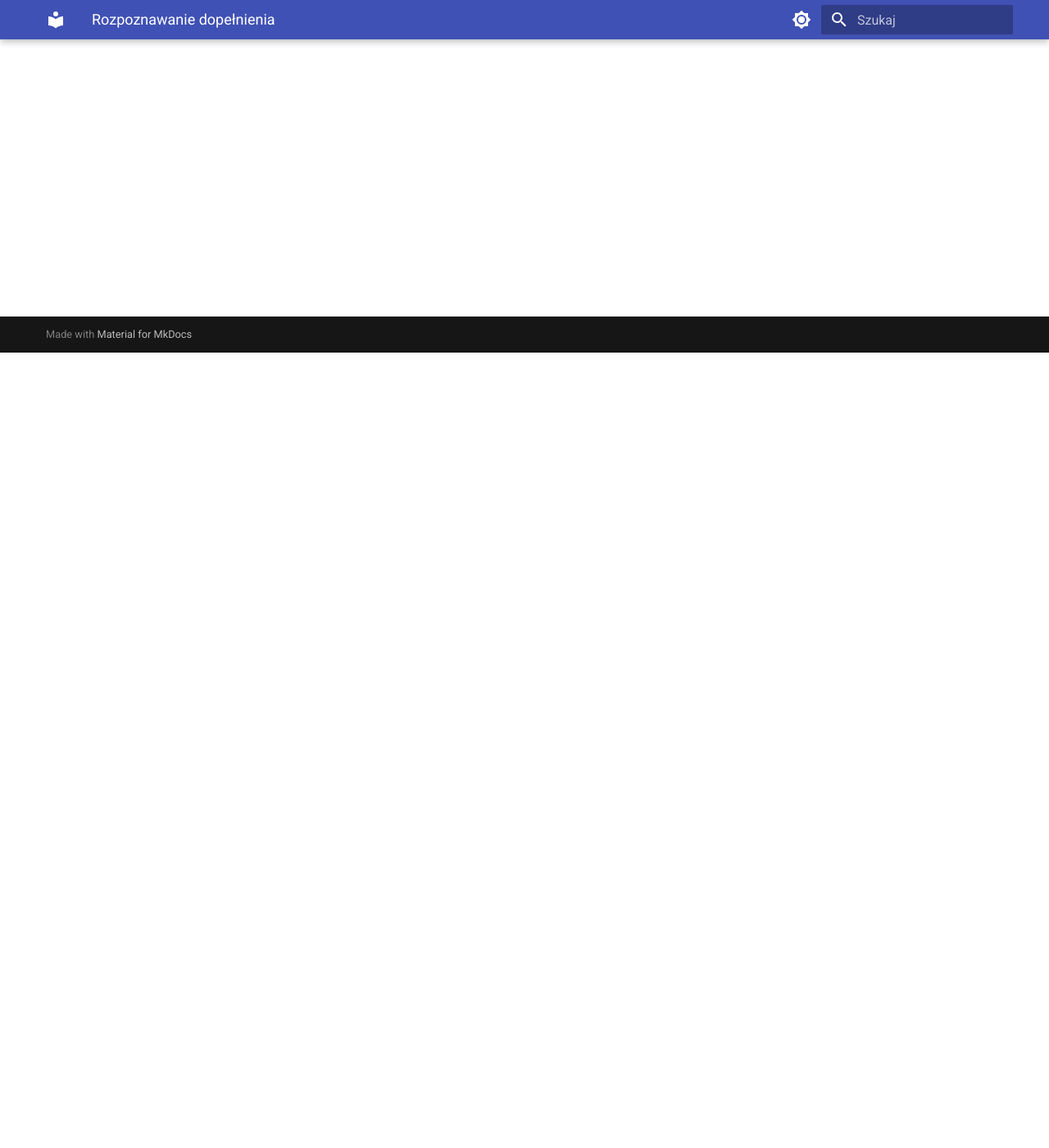
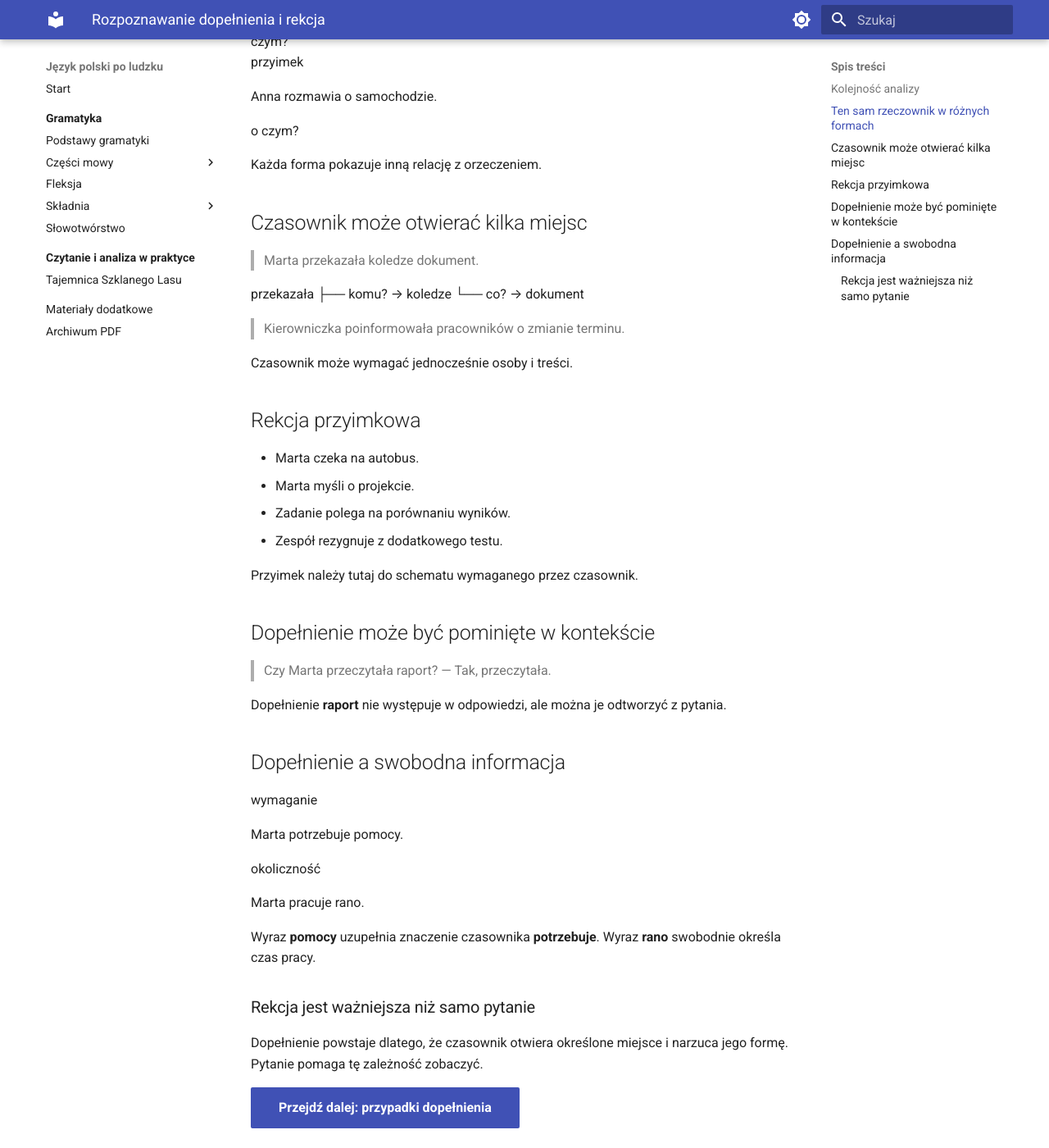
Before and after one commit to dchorazkiewicz/SP_JP, an MkDocs documentation site: the page built from docs/gramatyka/skladnia/dopelnienie/lesson-1.md, in a window 1280 px wide and 1400 px high, scrolled down 970 px. Shown: the whole window at 82% size. Built offline with MkDocs 1.6.1 and Material for MkDocs 9.7.7, drawn with Linux system fonts in a browser that asks for light colours; some of the changed text lies outside the part shown.

Commit message:
Expand object recognition lesson

```diff
--- a/docs/gramatyka/skladnia/dopelnienie/lesson-1.md
+++ b/docs/gramatyka/skladnia/dopelnienie/lesson-1.md
@@ -1,3 +1,72 @@
-# Rozpoznawanie dopełnienia
+# Rozpoznawanie dopełnienia i rekcja
 
-Dopełnienie zależy od orzeczenia i uzupełnia jego znaczenie.
+<div class="object-lesson" markdown>
+
+<div class="object-lead">
+Dopełnienie zależy od orzeczenia i uzupełnia jego znaczenie. Czasownik określa, jakiej formy potrzebuje: przypadku bez przyimka, wyrażenia przyimkowego, bezokolicznika albo całego zdania. Tę właściwość nazywamy <strong>rekcją</strong>.
+</div>
+
+## Kolejność analizy
+
+1. Znajdź orzeczenie.
+2. Ustal, czego wymaga czasownik.
+3. Sprawdź przypadek i przyimek.
+4. Oceń, czy składnik uzupełnia znaczenie czasownika.
+5. Przy bierniku wykonaj test strony biernej.
+
+## Ten sam rzeczownik w różnych formach
+
+<div class="object-series">
+  <div class="object-row"><span class="object-badge">biernik</span><p>Anna <span class="object-predicate">widzi</span> <span class="object-mark object-mark--direct">samochód</span>.</p><span class="object-note">co?</span></div>
+  <div class="object-row"><span class="object-badge">dopełniacz</span><p>Anna <span class="object-predicate">szuka</span> <span class="object-mark object-mark--indirect">samochodu</span>.</p><span class="object-note">czego?</span></div>
+  <div class="object-row"><span class="object-badge">celownik</span><p>Anna <span class="object-predicate">przygląda się</span> <span class="object-mark object-mark--indirect">samochodowi</span>.</p><span class="object-note">czemu?</span></div>
+  <div class="object-row"><span class="object-badge">narzędnik</span><p>Anna <span class="object-predicate">kieruje</span> <span class="object-mark object-mark--indirect">samochodem</span>.</p><span class="object-note">czym?</span></div>
+  <div class="object-row"><span class="object-badge">przyimek</span><p>Anna <span class="object-predicate">rozmawia</span> <span class="object-mark object-mark--prepositional">o samochodzie</span>.</p><span class="object-note">o czym?</span></div>
+</div>
+
+Każda forma pokazuje inną relację z orzeczeniem.
+
+## Czasownik może otwierać kilka miejsc
+
+> Marta <span class="object-predicate">przekazała</span> <span class="object-mark object-mark--indirect">koledze</span> <span class="object-mark object-mark--direct">dokument</span>.
+
+<div class="object-tree">przekazała
+├── komu? → koledze
+└── co? → dokument</div>
+
+> Kierowniczka <span class="object-predicate">poinformowała</span> <span class="object-mark object-mark--direct">pracowników</span> <span class="object-mark object-mark--prepositional">o zmianie terminu</span>.
+
+Czasownik może wymagać jednocześnie osoby i treści.
+
+## Rekcja przyimkowa
+
+- Marta <span class="object-predicate">czeka</span> <span class="object-mark object-mark--prepositional">na autobus</span>.
+- Marta <span class="object-predicate">myśli</span> <span class="object-mark object-mark--prepositional">o projekcie</span>.
+- Zadanie <span class="object-predicate">polega</span> <span class="object-mark object-mark--prepositional">na porównaniu wyników</span>.
+- Zespół <span class="object-predicate">rezygnuje</span> <span class="object-mark object-mark--prepositional">z dodatkowego testu</span>.
+
+Przyimek należy tutaj do schematu wymaganego przez czasownik.
+
+## Dopełnienie może być pominięte w kontekście
+
+> Czy Marta przeczytała raport? — Tak, <span class="object-predicate">przeczytała</span>.
+
+Dopełnienie **raport** nie występuje w odpowiedzi, ale można je odtworzyć z pytania.
+
+## Dopełnienie a swobodna informacja
+
+<div class="object-comparison">
+  <div class="object-comparison-item"><span class="object-comparison-label">wymaganie</span><p>Marta <span class="object-predicate">potrzebuje</span> <span class="object-mark object-mark--indirect">pomocy</span>.</p></div>
+  <div class="object-comparison-item"><span class="object-comparison-label">okoliczność</span><p>Marta <span class="object-predicate">pracuje</span> rano.</p></div>
+</div>
+
+Wyraz **pomocy** uzupełnia znaczenie czasownika **potrzebuje**. Wyraz **rano** swobodnie określa czas pracy.
+
+<div class="object-summary">
+<h3>Rekcja jest ważniejsza niż samo pytanie</h3>
+Dopełnienie powstaje dlatego, że czasownik otwiera określone miejsce i narzuca jego formę. Pytanie pomaga tę zależność zobaczyć.
+</div>
+
+[Przejdź dalej: przypadki dopełnienia](../lesson-2/){ .md-button .md-button--primary }
+
+</div>
```
